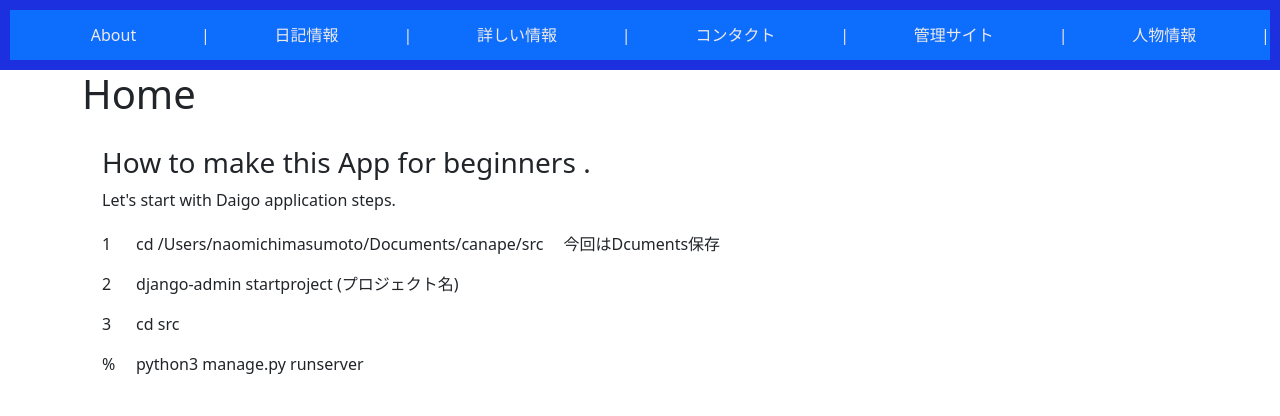
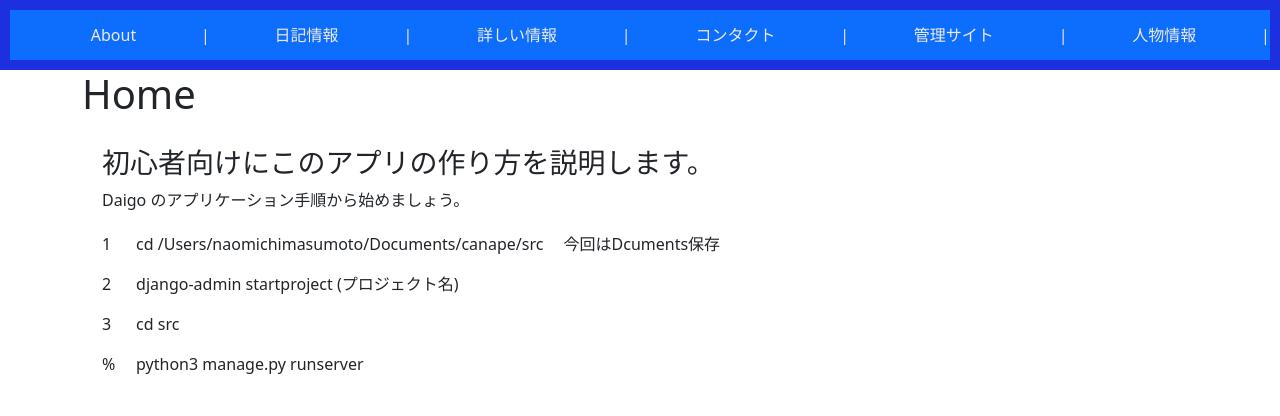
Before and after one commit to mich360/django-canape, a Django app: page / in a window 1280 px wide. Shown: the top 416 px of the page. Run offline with Django 4.2, Linux system fonts and the light colour scheme.

Commit message:
Update database and index.html

```diff
--- a/src/myapp/templates/index.html
+++ b/src/myapp/templates/index.html
@@ -19,9 +19,9 @@
 <h1>Home</h1>
 <main>
     <section>
-       <h3>How to make this App for beginners .</h3>
+       <h3>初心者向けにこのアプリの作り方を説明します。</h3>
 
-        <p>Let's start with Daigo application steps.</p>
+        <p>Daigo のアプリケーション手順から始めましょう。</p>
     </section>
 
     <p class="p1">1 &nbsp; &nbsp; &nbsp;cd /Users/naomichimasumoto/Documents/canape/src  &emsp;今回はDcuments保存</p>
```
Also changed, not shown: src/db.sqlite3.
